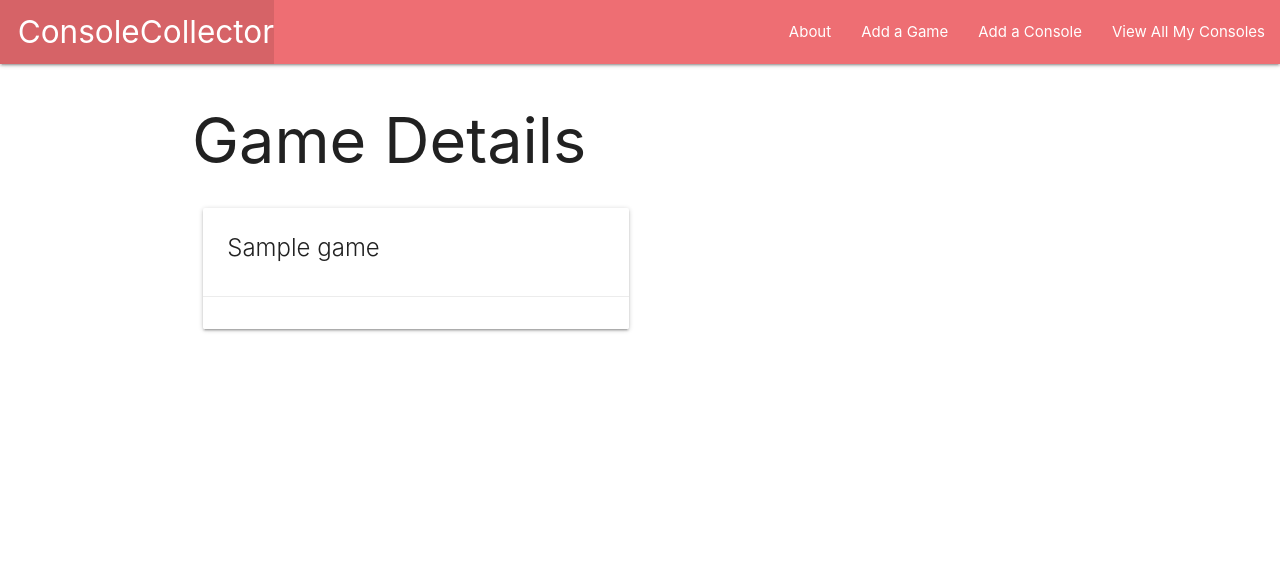
After one commit to sunsetdee/Console-Collector-, a Django app: page /games/1/ in a window 1280 px wide. The commit adds this page. Shown: the top 584 px of the page. Run offline with Django 3.2, Linux system fonts and the light colour scheme; tables that the repository leaves empty hold one stand-in row (values such as "Sample post").

Commit message:
finish MVP

```diff
--- a/main_app/templates/base.html
+++ b/main_app/templates/base.html
@@ -19,6 +19,7 @@
         </ul>
         <ul class="right">
           <li><a href="{% url 'about' %}">About</a></li>
+          <li><a href="{% url 'games_create' %}">Add a Game</a></li>
           <li><a href="{% url 'consoles_create' %}">Add a Console</a></li>
           <li><a href="{% url 'index' %}">View All My Consoles</a></li>
         </ul>
--- a/main_app/templates/consoles/detail.html
+++ b/main_app/templates/consoles/detail.html
@@ -49,7 +49,7 @@
         <div class="card">
           <div class="card-content">
             <span class="card-title">
-              A <span>{{ game }}</span> {{ game }}
+              <span>{{ game }}</span>
             </span>
           </div>
         </div>
--- /dev/null
+++ b/main_app/templates/main_app/game_detail.html
@@ -0,0 +1,17 @@
+{% extends 'base.html' %}
+{% block content %}
+
+<h1>Game Details</h1>
+
+<div class="row">
+  <div class="col s6 col-offset-3">
+    <div class="card">
+      <div class="card-content">
+        <span class="card-title">{{ game.name }}</span>
+      </div>
+      <div class="card-action">
+      </div>
+    </div>
+  </div>
+</div>
+{% endblock %}
```
Also changed, not shown: main_app/templates/main_app/game_form.html (added, +20 -0 lines).
